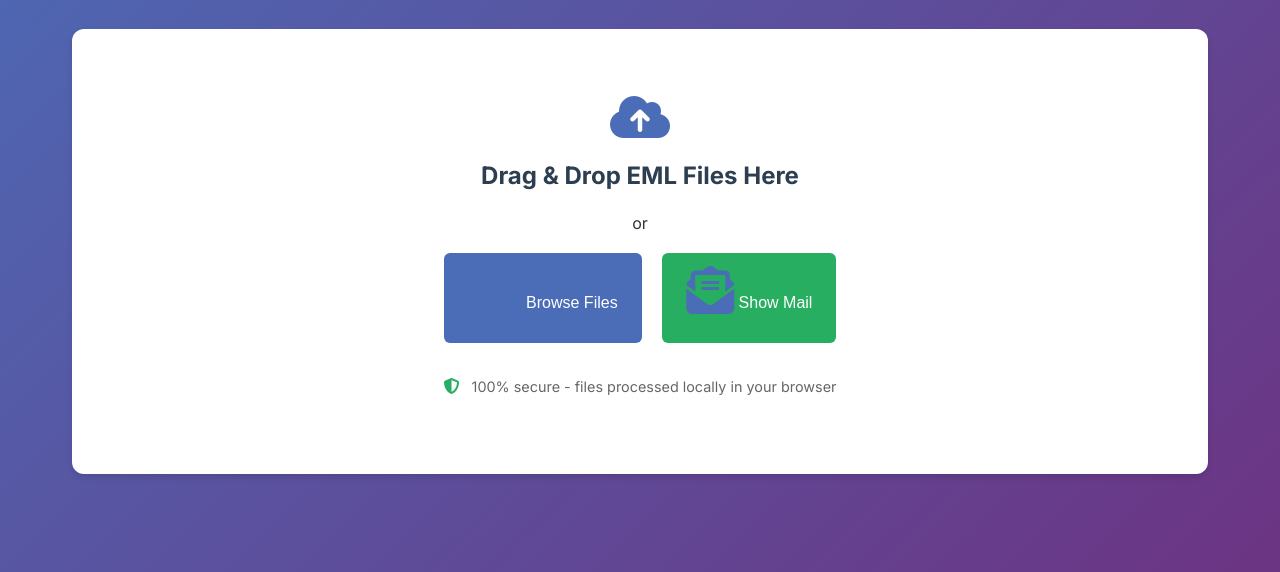
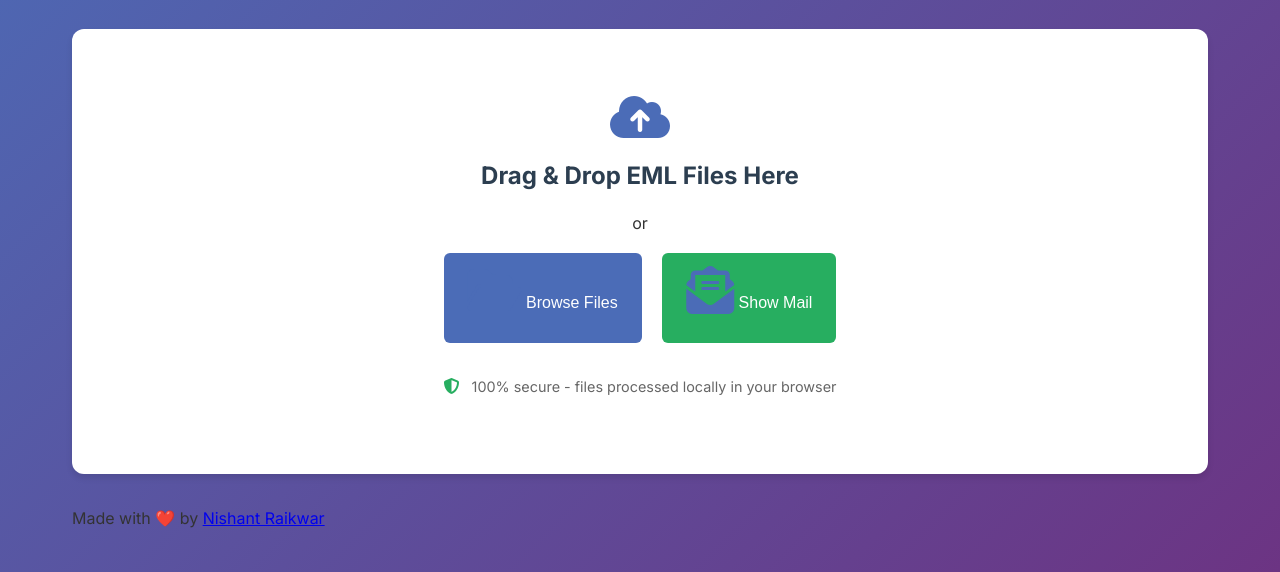
Before and after one commit to nishantxcode/online-eml-viewer, a plain HTML site: page index.html in a window 1280 px wide. Shown: the part 228-800 px from the top of the page. Drawn offline with Linux system fonts and the light colour scheme.

Commit message:
Added Footer

```diff
--- a/index.html
+++ b/index.html
@@ -102,7 +102,11 @@
             <p id="errorText"></p>
             <button id="dismissError" class="dismiss-button">Dismiss</button>
         </div>
+        <footer>
+      Made with ❤️ by <a href="https://www.linkedin.com/in/nishantraikwar/" target="_blank"> Nishant Raikwar </a>
+        </footer>
     </div>
+
     <script src="script.js"></script>
 </body>
 </html>
```
